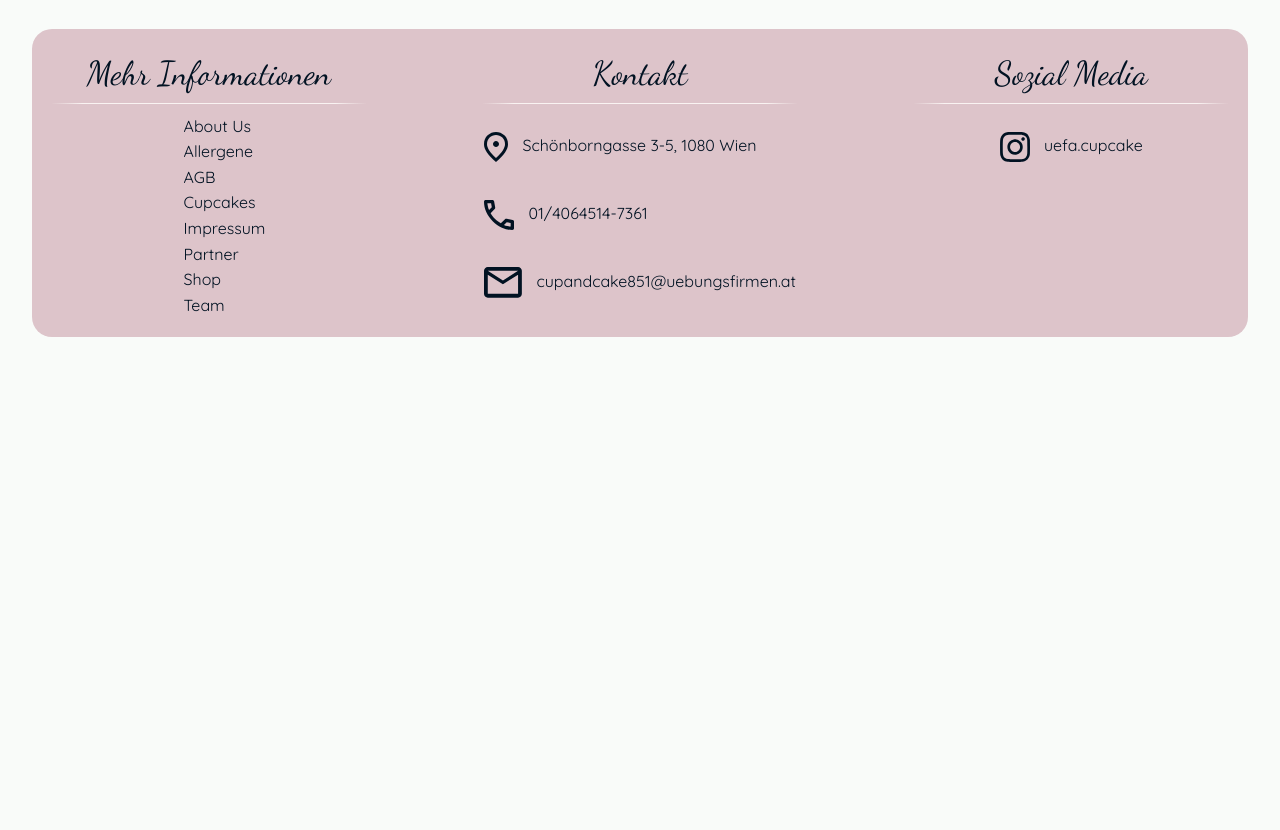
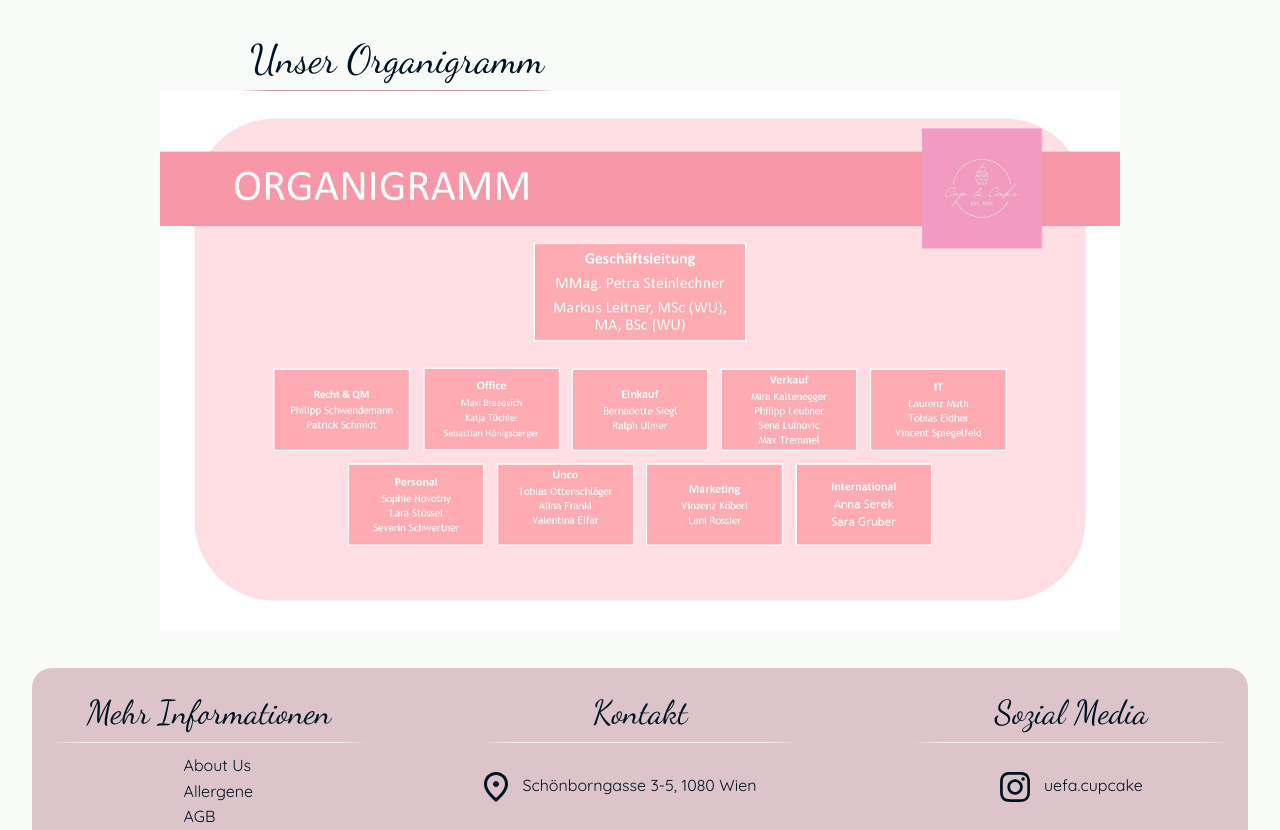
Before and after one commit to CupandCakeGmbH/CupandCakeGmbH.github.io, a plain HTML site: page team/teamOverfew.html in a window 1280 px wide. Shown: the part 2001-2831 px from the top of the page. Before the commit the page ends 2338 px from the top, so only its background shows below. Drawn offline with Linux system fonts and the light colour scheme.

Commit message:
organigramm

```diff
--- a/team/styleTeamOverfew.css
+++ b/team/styleTeamOverfew.css
@@ -59,3 +59,8 @@ a.abteilung:hover img{
     border-color: var(--dark-hover-background-color);
     transition: var(--custom-transition);
 }
+
+.organigramm{
+    width: 120%;
+    margin-left: -10%;
+}
--- a/team/teamOverfew.html
+++ b/team/teamOverfew.html
@@ -195,7 +195,8 @@
                 <p>Verkauf</p>
             </a>
         </section>
-
+        <h2>Unser Organigramm</h2>
+        <img src="../Bilder/organigramm.jpg" alt="Organigramm Cup and Cake GmbH" class="organigramm">
     </main>
 
     <footer>
```
Also changed, not shown: Bilder/organigramm.jpg (added).
